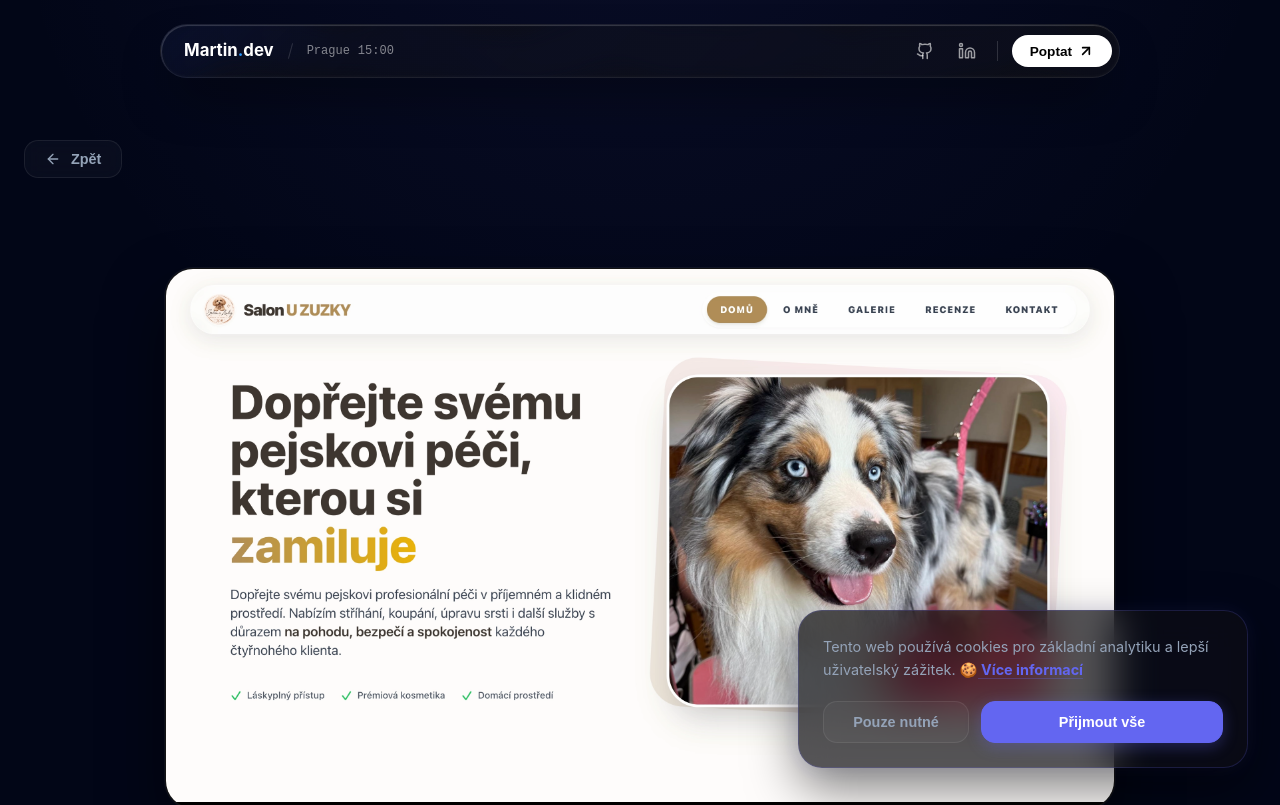
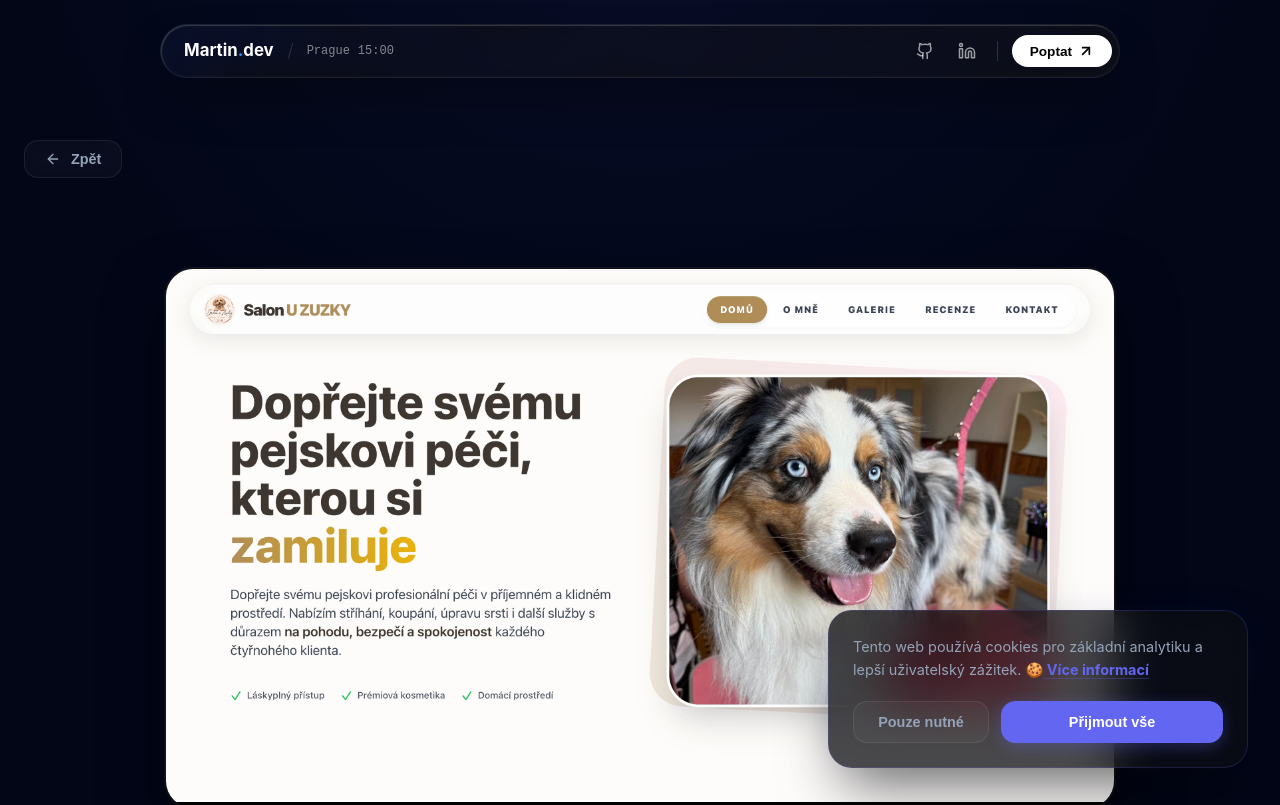
Before and after one commit to IchHabeNicht05/my-portfolio, a React (Vite) app: page /project/1 in a window 1280 px wide. Shown: the top 805 px of the page. Built offline with nearby package versions, Linux system fonts and the light colour scheme.

Commit message:
Veškerá úprava pro Cookie Consent

```diff
--- a/src/components/ui/CookieConsent.css
+++ b/src/components/ui/CookieConsent.css
@@ -1,6 +1,15 @@
 /* =========================================
    --- COOKIE BANNER (High-End Indigo) ---
    ========================================= */
+
+.cookie-overlay {
+  position: fixed;
+  inset: 0;
+  background: rgba(2, 6, 23, 0.4);
+  -webkit-backdrop-filter: blur(4px);
+  backdrop-filter: blur(4px);
+  z-index: 9999;
+}
 
 .cookie-banner {
   position: fixed;
@@ -8,27 +17,39 @@
   left: 24px;
   right: 24px;
   z-index: 10000;
+  max-width: 420px;
 
   /* Liquid Glass - Sjednoceno se zbytkem webu */
-  background: rgba(13, 14, 18, 0.7) !important;
-  -webkit-backdrop-filter: blur(20px) saturate(180%);
-  backdrop-filter: blur(20px) saturate(180%);
+  background: rgba(13, 14, 18, 0.75) !important;
+  -webkit-backdrop-filter: blur(24px) saturate(180%);
+  backdrop-filter: blur(24px) saturate(180%);
 
-  border: 1px solid rgba(99, 102, 241, 0.2); /* Indigo hranice */
+  border: 1px solid rgba(99, 102, 241, 0.2);
   border-radius: 24px;
   padding: 24px;
 
-  /* Stíny a ambientní Indigo záře kolem banneru */
   box-shadow:
-    0 20px 50px rgba(0, 0, 0, 0.5),
-    0 0 20px rgba(99, 102, 241, 0.1);
+    0 30px 60px -15px rgba(0, 0, 0, 0.6),
+    0 0 40px rgba(99, 102, 241, 0.05);
 
-  animation: cookieSlideUp 0.6s cubic-bezier(0.16, 1, 0.3, 1) forwards;
+  /* Vylepšená pružná animace pro prémiový feel */
+  animation: cookieSpringUp 0.8s cubic-bezier(0.34, 1.56, 0.64, 1) forwards;
 }
 
 @keyframes cookieSlideUp {
   from { transform: translateY(50px) scale(0.98); opacity: 0; }
   to { transform: translateY(0) scale(1); opacity: 1; }
+}
+
+@keyframes cookieSpringUp {
+  from {
+    transform: translateY(100px) scale(0.95);
+    opacity: 0;
+  }
+  to {
+    transform: translateY(0) scale(1);
+    opacity: 1;
+  }
 }
 
 .cookie-content {
--- a/src/components/ui/CookieConsent.jsx
+++ b/src/components/ui/CookieConsent.jsx
@@ -1,11 +1,21 @@
-import React, { useState } from 'react';
+import React, { useState, useEffect } from 'react';
 import { Link } from 'react-router-dom';
 import './CookieConsent.css';
 
 const CookieConsent = () => {
-  const [isVisible, setIsVisible] = useState(() => {
-    return !localStorage.getItem('cookieConsent');
-  });
+  const [isVisible, setIsVisible] = useState(false);
+
+  useEffect(() => {
+    // Zkontrolujeme localStorage
+    const consent = localStorage.getItem('cookieConsent');
+    if (!consent) {
+      // Elegantní delay 600ms – web se načte a pak jemně vyjede lišta
+      const timer = setTimeout(() => {
+        setIsVisible(true);
+      }, 600);
+      return () => clearTimeout(timer);
+    }
+  }, []);
 
   const handleAccept = () => {
     localStorage.setItem('cookieConsent', 'accepted');
@@ -21,6 +31,8 @@ const CookieConsent = () => {
   if (!isVisible) return null;
 
   return (
+    /* Pokud bys chtěl web na pozadí úplně zablokovat (přísný režim),
+       stačí obalit banner ještě do jednoho divu s třídou "cookie-overlay" */
     <div className="cookie-banner">
       <div className="cookie-content">
         <p className="cookie-text">
```
